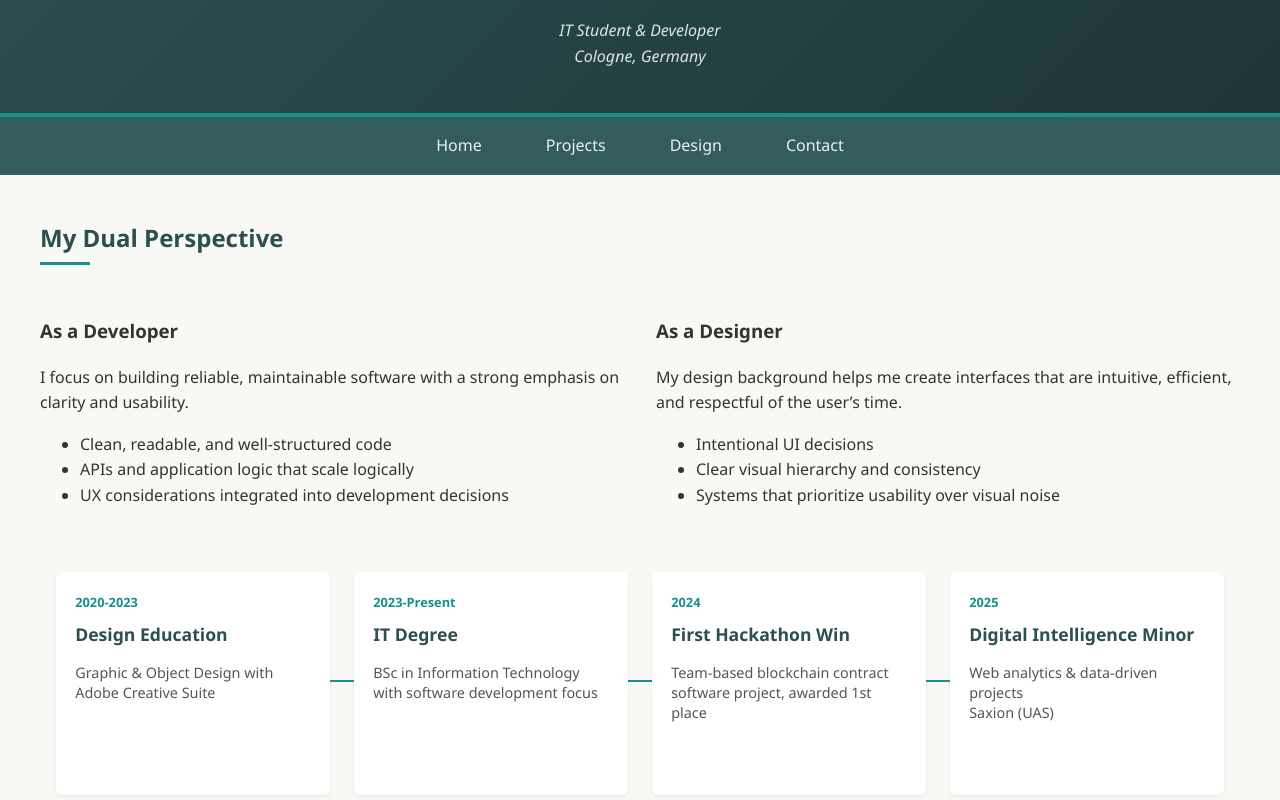
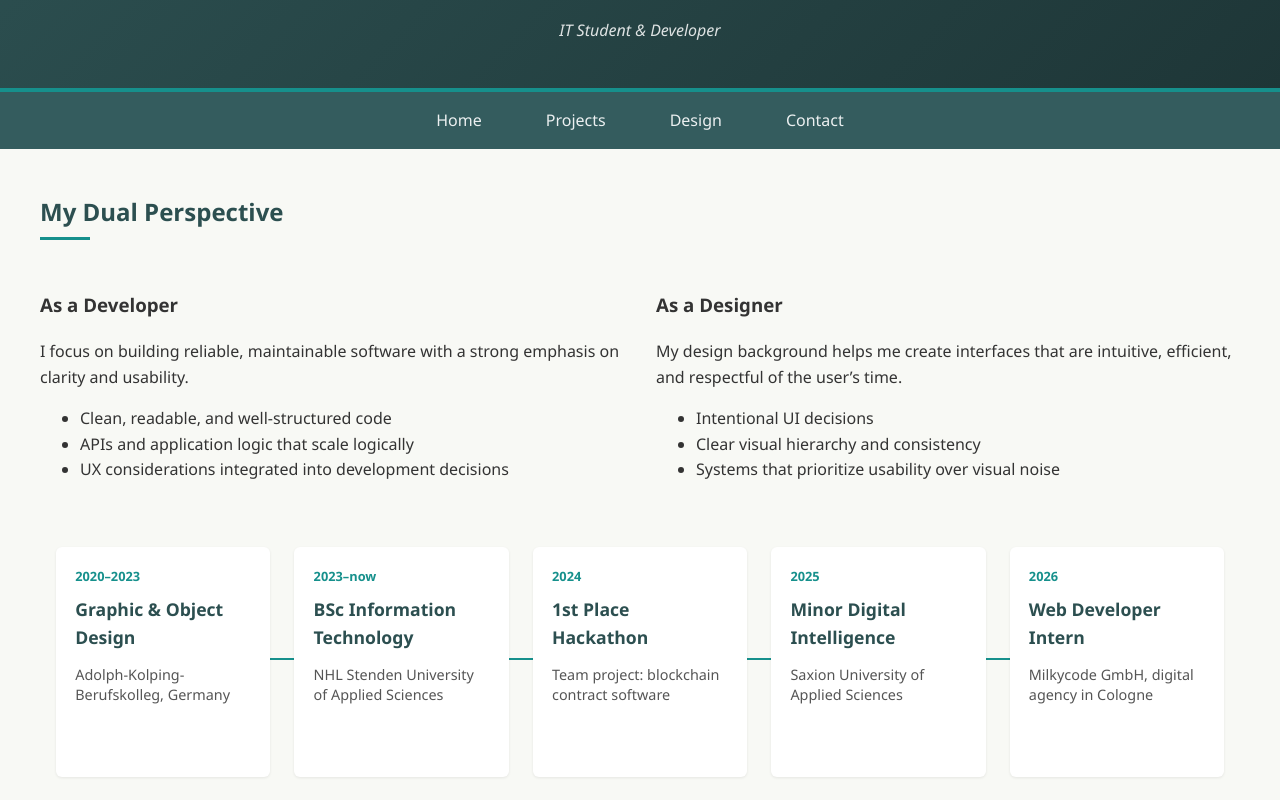
Before and after one commit to Faziee/Faziee.github.io, a plain HTML site: page index.html in a window 1280 px wide. Shown: the part 108-908 px from the top of the page. Drawn offline with Linux system fonts and the light colour scheme.

Commit message:
update timeline

```diff
--- a/index.html
+++ b/index.html
@@ -10,7 +10,7 @@
   <body>
     <header>
       <h1>Fajar Butt</h1>
-      <p class="subtitle">IT Student & Developer<br>Cologne, Germany</p>
+      <p class="subtitle">IT Student & Developer</p>
     </header>
     <nav>
       <ul>
@@ -53,20 +53,20 @@
         <div class="timeline-horizontal">
           <div class="timeline-item">
             <div class="timeline-card">
-              <div class="timeline-date">2020-2023</div>
-              <h3 class="timeline-title">Design Education</h3>
+              <div class="timeline-date">2020–2023</div>
+              <h3 class="timeline-title">Graphic &amp; Object Design</h3>
               <p class="timeline-desc">
-                Graphic & Object Design with Adobe Creative Suite
+                Adolph-Kolping-Berufskolleg, Germany
               </p>
             </div>
           </div>
 
           <div class="timeline-item">
             <div class="timeline-card">
-              <div class="timeline-date">2023-Present</div>
-              <h3 class="timeline-title">IT Degree</h3>
+              <div class="timeline-date">2023–now</div>
+              <h3 class="timeline-title">BSc Information Technology</h3>
               <p class="timeline-desc">
-                BSc in Information Technology with software development focus
+                NHL Stenden University of Applied Sciences
               </p>
             </div>
           </div>
@@ -74,9 +74,9 @@
           <div class="timeline-item">
             <div class="timeline-card">
               <div class="timeline-date">2024</div>
-              <h3 class="timeline-title">First Hackathon Win</h3>
+              <h3 class="timeline-title">1st Place Hackathon</h3>
               <p class="timeline-desc">
-                Team-based blockchain contract software project, awarded 1st place
+                Team project: blockchain contract software
               </p>
             </div>
           </div>
@@ -84,9 +84,19 @@
           <div class="timeline-item">
             <div class="timeline-card">
               <div class="timeline-date">2025</div>
-              <h3 class="timeline-title">Digital Intelligence Minor</h3>
+              <h3 class="timeline-title">Minor Digital Intelligence</h3>
               <p class="timeline-desc">
-                Web analytics & data-driven projects <br> Saxion (UAS)
+                Saxion University of Applied Sciences
+              </p>
+            </div>
+          </div>
+
+          <div class="timeline-item">
+            <div class="timeline-card">
+              <div class="timeline-date">2026</div>
+              <h3 class="timeline-title">Web Developer Intern</h3>
+              <p class="timeline-desc">
+                Milkycode GmbH, digital agency in Cologne
               </p>
             </div>
           </div>
```
